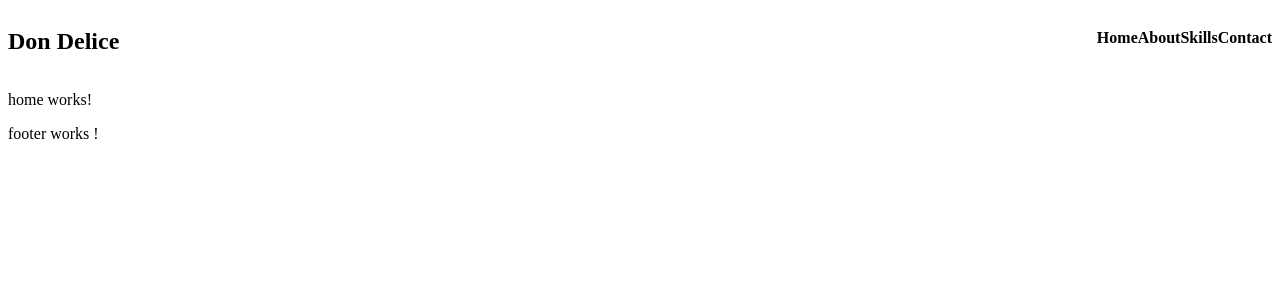
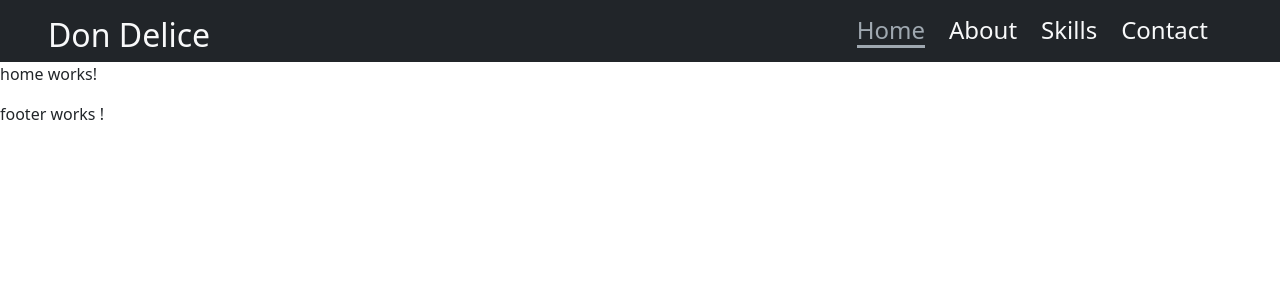
Before and after one commit to dondelice257/portofolio, an Angular app: page / in a window 1280 px wide. Shown: the top 300 px of the page. Built offline with nearby package versions, Linux system fonts and the light colour scheme.

Commit message:
style header

```diff
--- a/package.json
+++ b/package.json
@@ -15,6 +15,7 @@
     "@angular/compiler": "^16.0.0",
     "@angular/core": "^16.0.0",
     "@angular/forms": "^16.0.0",
+    "@angular/material": "^16.1.6",
     "@angular/platform-browser": "^16.0.0",
     "@angular/platform-browser-dynamic": "^16.0.0",
     "@angular/router": "^16.0.0",
--- a/src/app/components/header/header.component.css
+++ b/src/app/components/header/header.component.css
@@ -0,0 +1,4 @@
+.active{
+    border-bottom: 3px solid rgb(159, 168, 176);;
+    color: rgb(159, 168, 176);
+}
--- a/src/app/components/header/header.component.html
+++ b/src/app/components/header/header.component.html
@@ -1,15 +1,40 @@
-<div style="display: flex; justify-content:space-between;">
-    <div>
+<div class="bg-dark">
+    <div class="d-flex justify-content-between text-light pt-lg-3 pe-lg-5 ps-lg-5">
         <div>
-            <h2 class="text-black">Don Delice</h2>
+            <div>
+                <h2 class="">Don Delice</h2>
+            </div>
+        </div>
+        <div>
+            <div class="d-flex justify-content-between me-4">
+                <div class="me-4">
+                    <h4
+                     routerLink=""
+                      routerLinkActive="active"
+                      class=""
+                      role="button"
+                      [routerLinkActiveOptions]="{ exact: true }"
+                      >Home</h4>
+                </div>
+                <div class="me-4">
+                    <h4
+                    role="button"
+                    routerLink="about"
+                    routerLinkActive="active"
+                    >About</h4>
+                </div>
+                <div class="me-4">
+                    <h4
+                     routerLink="skills"
+                     role="button"
+                     routerLinkActive="active"
+                     >Skills</h4>
+                </div>
+                <div>
+                    <h4 routerLink="contact" routerLinkActive="active">Contact</h4>
+                </div>
+            </div>
         </div>
     </div>
-    <div>
-        <div style="display: flex; justify-content:space-between">
-            <h4 routerLink="">Home</h4>
-            <h4 routerLink="about">About</h4>
-            <h4 routerLink="skills">Skills</h4>
-            <h4 routerLink="contact">Contact</h4>
-        </div>
-    </div>
+
 </div>
--- a/src/styles.scss
+++ b/src/styles.scss
@@ -1,4 +1,5 @@
 /* You can add global styles to this file, and also import other style files */
+@import 'node_modules/bootstrap/scss/bootstrap';
 
 .bg-black{
     background-color: #000;
```
Also changed, not shown: src/app/app.component.html (line endings or trailing spaces), 1 other file (tests, documents, lock files or other folders).
